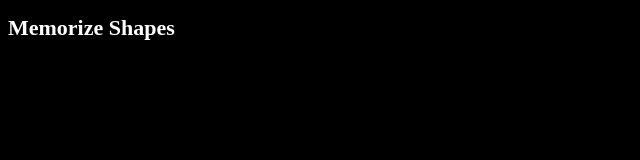
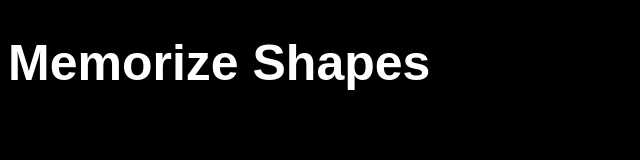
Before and after one commit to HarprabhGill/Memory-Game, a plain HTML site: page index.html in a window 1280 px wide. Shown: the whole page, without its empty margins (0-640 px from the left). Drawn offline with Linux system fonts and the light colour scheme.

Commit message:
fixing title

```diff
--- a/index.css
+++ b/index.css
@@ -3,8 +3,8 @@ body {
 }
 
 h1 {
-    font-family: 'Pacifico';
-    font-size: 22px;
+    font-family: fantasy;
+    font-size: 50px;
     color: white;
 }
 
```
